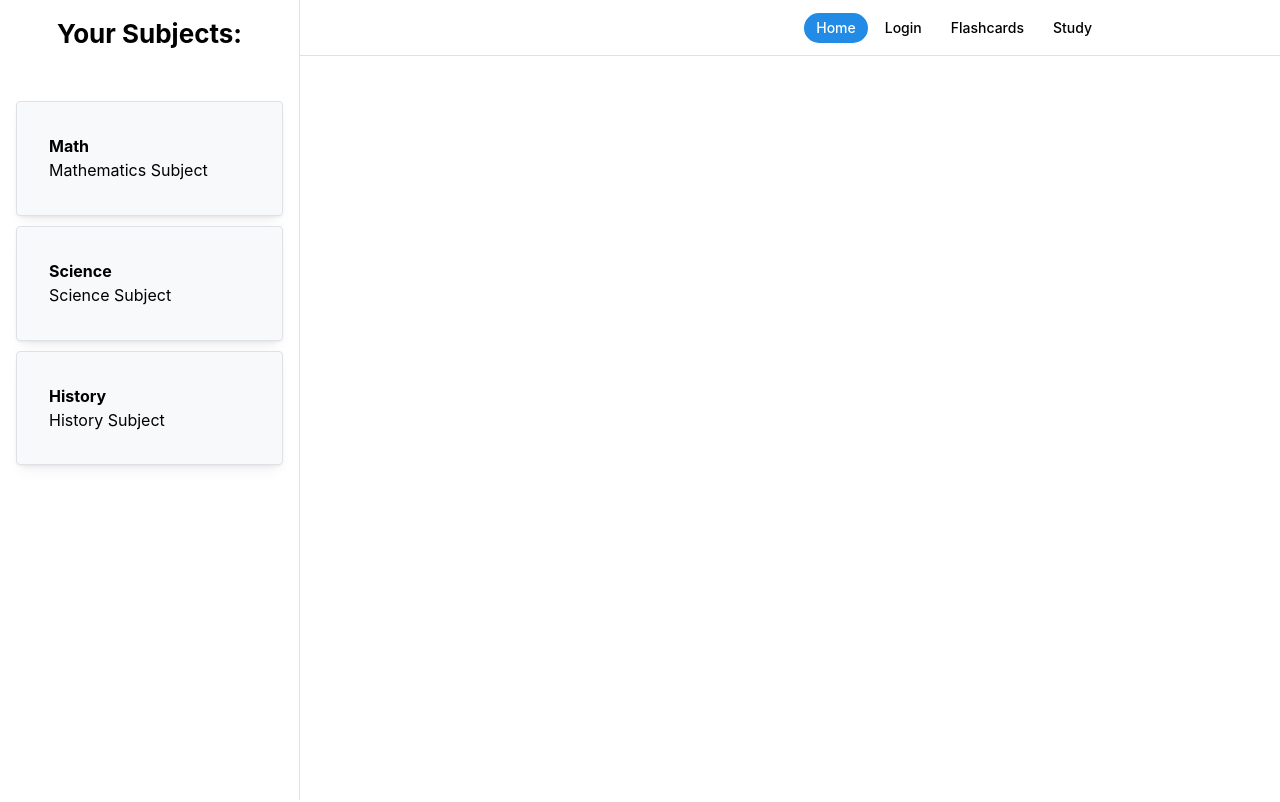
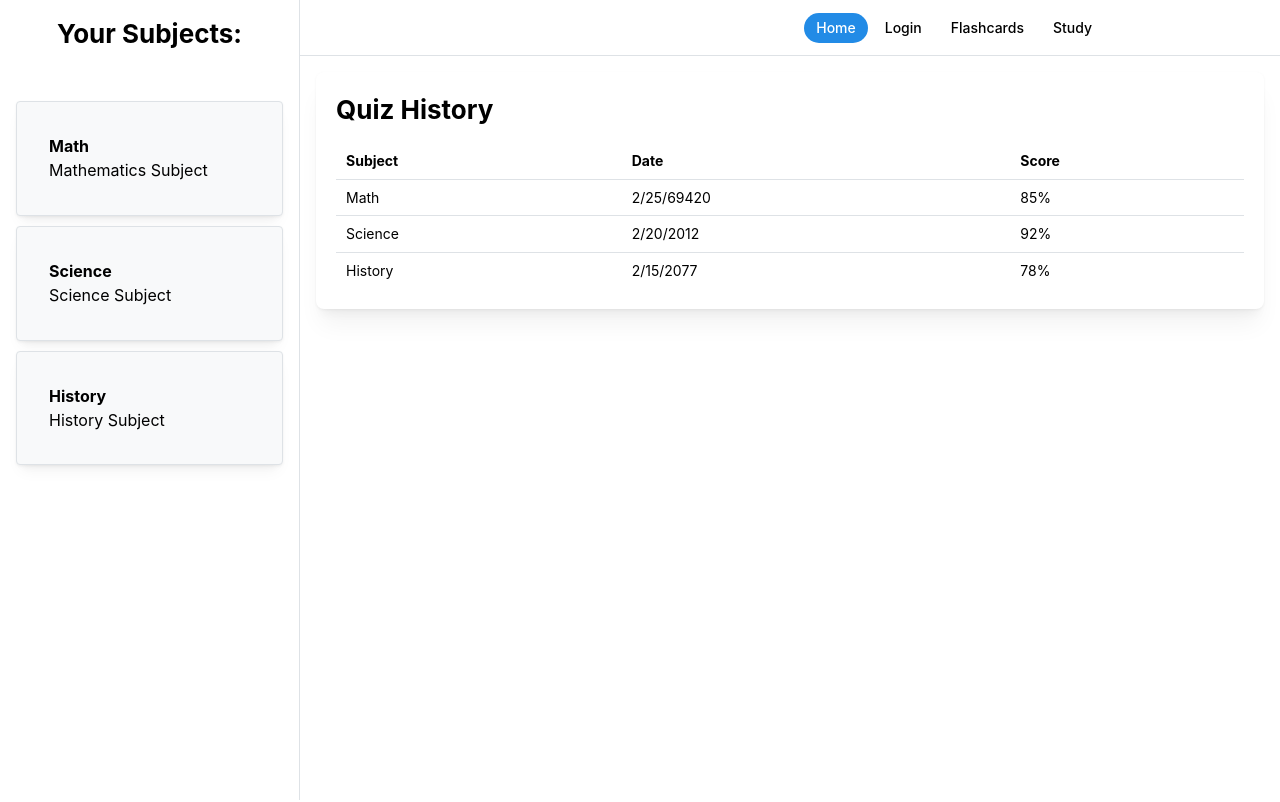
Before and after one commit to ZhengBenjamin/Flashify, a React (Vite) app in the folder client/: page /studyinterface in a window 1280 px wide. Shown: the top 802 px of the page. Built offline with nearby package versions, Linux system fonts and the light colour scheme; the HTML template or start-up script is replaced by a standard one.

Commit message:
Added quiz history component

```diff
--- /dev/null
+++ b/client/src/assets/components/jsx/QuizHistory.jsx
@@ -0,0 +1,32 @@
+import { Card, Table, Title, Text, Paper } from '@mantine/core';
+
+export default function History({ quizzes }) {
+  return (
+    <Paper shadow="md" radius="md" p="lg">
+      <Title order={2} mb="md">Quiz History</Title>
+
+      {quizzes.length > 0 ? (
+        <Table highlightOnHover withBorder>
+          <Table.Thead>
+            <Table.Tr>
+              <Table.Th>Subject</Table.Th>
+              <Table.Th>Date</Table.Th>
+              <Table.Th>Score</Table.Th>
+            </Table.Tr>
+          </Table.Thead>
+          <Table.Tbody>
+            {quizzes.map((quiz, index) => (
+              <Table.Tr key={index}>
+                <Table.Td>{quiz.subject}</Table.Td>
+                <Table.Td>{new Date(quiz.date).toLocaleDateString()}</Table.Td>
+                <Table.Td>{quiz.score}%</Table.Td>
+              </Table.Tr>
+            ))}
+          </Table.Tbody>
+        </Table>
+      ) : (
+        <Text>No quiz history available.</Text>
+      )}
+    </Paper>
+  );
+}
--- a/client/src/assets/pages/Study.jsx
+++ b/client/src/assets/pages/Study.jsx
@@ -1,15 +1,21 @@
-import { AppShell, Burger } from '@mantine/core';
+import { AppShell } from '@mantine/core';
 import { useDisclosure } from '@mantine/hooks';
 import Header from '../components/jsx/Header';
 import SubjectNavbar from '../components/jsx/SubjectNavbar';
+import QuizHistory from '../components/jsx/QuizHistory';
 
-// TODO: Link to DB
+// TODO: Link to DB both are example data
 const subjects = [
   { name: 'Math', description: 'Mathematics Subject', link: '/math' },
   { name: 'Science', description: 'Science Subject', link: '/science' },
   { name: 'History', description: 'History Subject', link: '/history' },
 ];
 
+const quizHistory = [
+  { subject: 'Math', date: '69420-02-25', score: 85 },
+  { subject: 'Science', date: '2012-02-20', score: 92 },
+  { subject: 'History', date: '2077-02-15', score: 78 },
+];
 
 export default function Study() {
   const [opened, { toggle }] = useDisclosure();
@@ -25,11 +31,14 @@ export default function Study() {
       padding="md"
     >
       <AppShell.Navbar p="md">
-        <SubjectNavbar subjects={subjects}/>
+        <SubjectNavbar subjects={subjects} />
       </AppShell.Navbar>
 
       <AppShell.Main>
-        {/*Todo: Add flashcards + features*/}
+        {/* Todo: Add flashcards + features */}
+
+        {/* Quiz History Section */}
+        <QuizHistory quizzes={quizHistory} />
       </AppShell.Main>
     </AppShell>
   );
```
